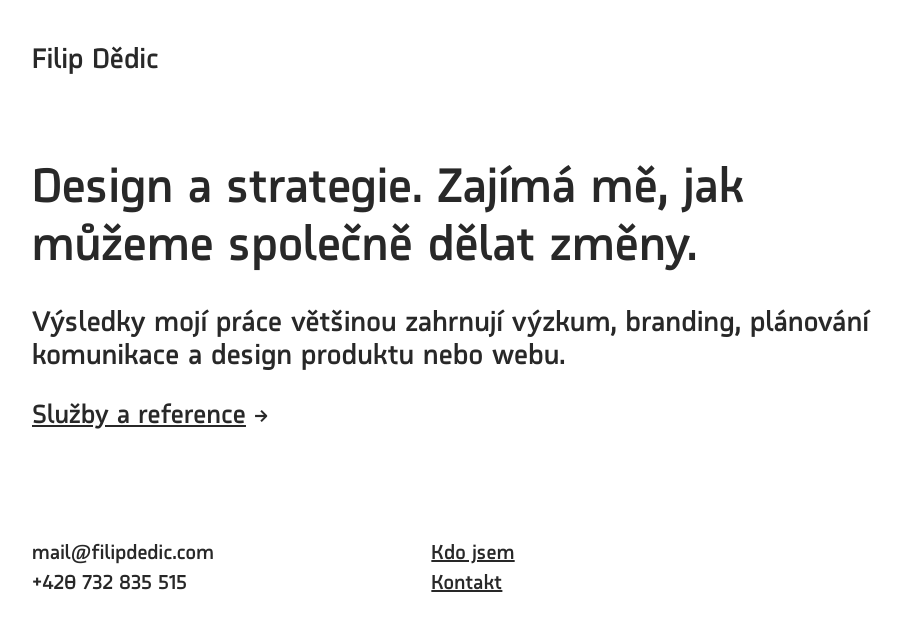
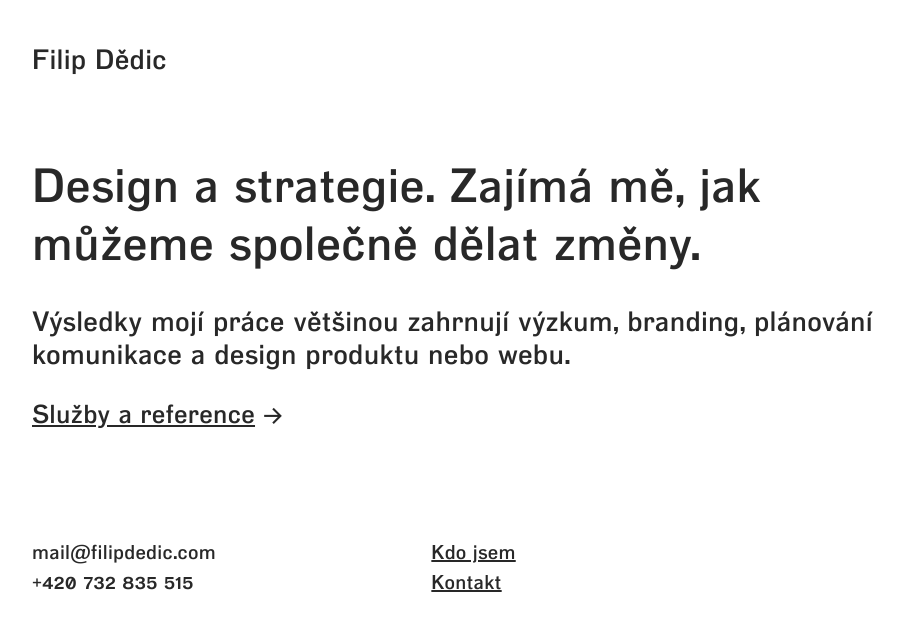
Before and after one commit to fdedic/fdedic.github.io, a Jekyll site: the page built from index.md, in a window 1280 px wide. Shown: the top 631 px of the page, without its empty margins (32-936 px from the left). Built offline with Jekyll 4.4.1, drawn with Linux system fonts in a browser that asks for light colours; nearby versions of some CDN libraries.

Commit message:
Update style.css

```diff
--- a/assets/css/style.css
+++ b/assets/css/style.css
@@ -8,8 +8,8 @@
 }
 
 @font-face {
-    font-family: "Pramen-Sans";
-    src: url("https://fdedic.github.io/assets/fonts/bc-pramen-sans-semibold-webfont.woff2") format("woff2");
+    font-family: "Slavia";
+    src: url("https://fdedic.github.io/assets/fonts/slaviapremium-medium-webfont.woff2") format("woff2");
     font-weight: normal;
     font-style: normal;
 }
@@ -24,7 +24,7 @@ body {
   padding: 0;
   color: #282828;
   background: transparent;
-  font-family: "Pramen-Sans", Helvetica, Arial, sans-serif;
+  font-family: "Slavia", Helvetica, Arial, sans-serif;
   -webkit-font-smoothing: antialiased;
   -moz-osx-font-smoothing: grayscale;
   font-size: 1.25rem;
```
